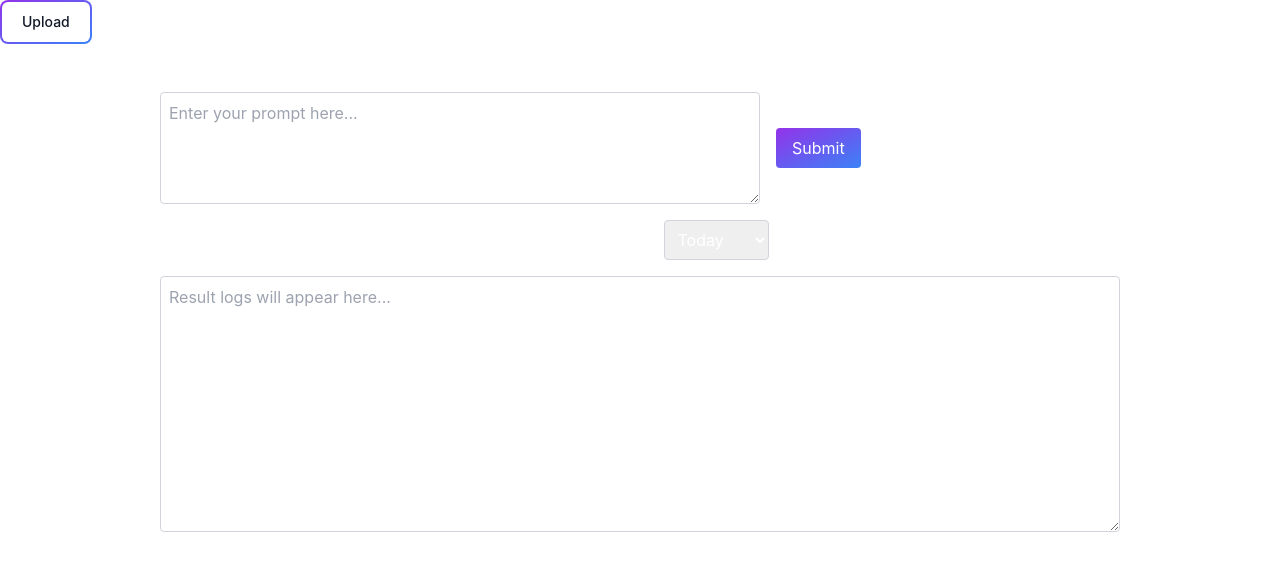
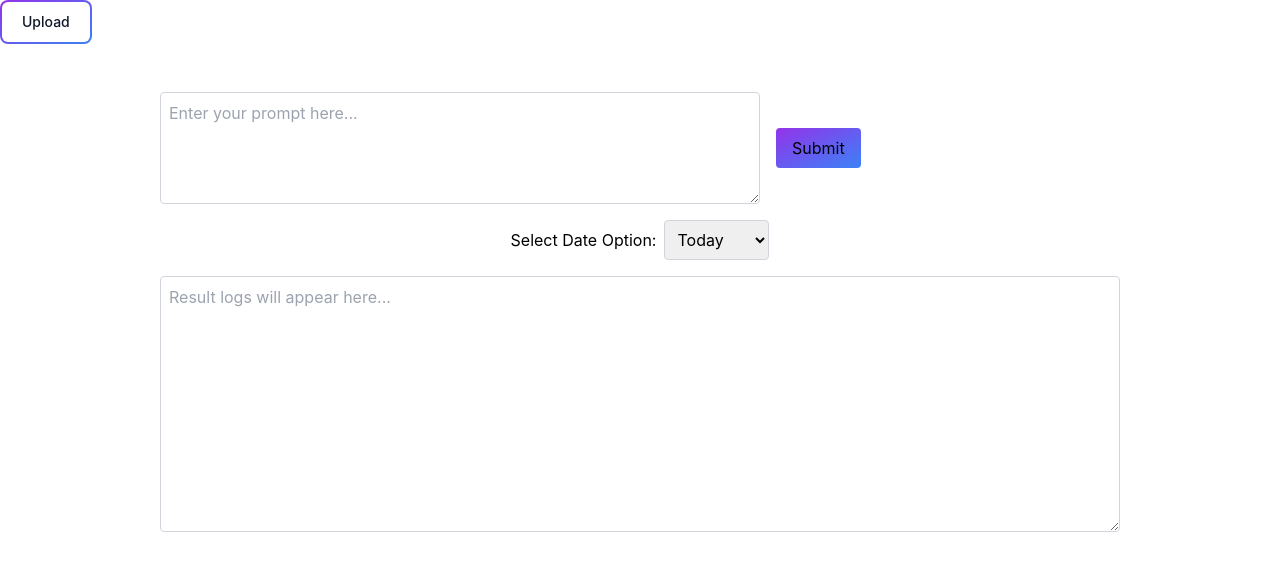
Before and after one commit to Jacerred/Soliloquy, a React (Create React App) app in the folder my-project/: page / in a window 1280 px wide. Shown: the top 570 px of the page. Built offline with nearby package versions, Linux system fonts and the light colour scheme; the HTML template or start-up script is replaced by a standard one.

Commit message:
update query

```diff
--- a/my-project/src/components/Query.js
+++ b/my-project/src/components/Query.js
@@ -20,7 +20,9 @@ function QueryVideo() {
 
     // Determine the endpoint based on the dropdown selection.
     const endpoint =
-      dropdownValue === "Today" ? "http://localhost:8000/api/queryVideo" : "http://localhost:8000/api/queryJournal";
+      dropdownValue === "Today"
+        ? "http://localhost:8000/api/queryVideo"
+        : "http://localhost:8000/api/queryJournal";
 
     // Use fetch to send the form data (only the prompt) to the chosen endpoint.
     fetch(endpoint, {
@@ -52,13 +54,13 @@ function QueryVideo() {
             id="prompt-input"
             name="prompt"
             placeholder="Enter your prompt here..."
-            className="w-[600px] h-28 p-2 border border-gray-300 rounded resize-y overflow-auto"
+            className="w-[600px] h-28 p-2 border border-gray-300 rounded resize-y overflow-auto text-black"
           ></textarea>
 
           {/* Submit button on the right */}
           <button
             type="submit"
-            className="px-4 py-2 ml-4 bg-gradient-to-br from-purple-600 to-blue-500 text-white rounded hover:from-purple-600 hover:to-blue-500 focus:outline-none focus:ring-4 focus:ring-blue-300"
+            className="px-4 py-2 ml-4 bg-gradient-to-br from-purple-600 to-blue-500 text-black rounded hover:from-purple-600 hover:to-blue-500 focus:outline-none focus:ring-4 focus:ring-blue-300"
           >
             Submit
           </button>
@@ -66,13 +68,13 @@ function QueryVideo() {
 
         {/* Dropdown and title arranged horizontally, with title on the left */}
         <div className="mt-4 flex justify-center items-center">
-          <label htmlFor="dateOption" className="mr-2">
+          <label htmlFor="dateOption" className="mr-2 text-black">
             Select Date Option:
           </label>
           <select
             id="dateOption"
             name="dateOption"
-            className="p-2 border border-gray-300 rounded"
+            className="p-2 border border-gray-300 rounded text-black"
           >
             <option value="Today">Today</option>
             <option value="All Dates">All Dates</option>
@@ -86,7 +88,7 @@ function QueryVideo() {
             value={result}
             readOnly
             placeholder="Result logs will appear here..."
-            className="w-full h-64 p-2 border border-gray-300 rounded resize-y overflow-auto"
+            className="w-full h-64 p-2 border border-gray-300 rounded resize-y overflow-auto text-black"
           ></textarea>
         </div>
       </form>
```
Also changed, not shown: 1 other file (tests, documents, lock files or other folders).
